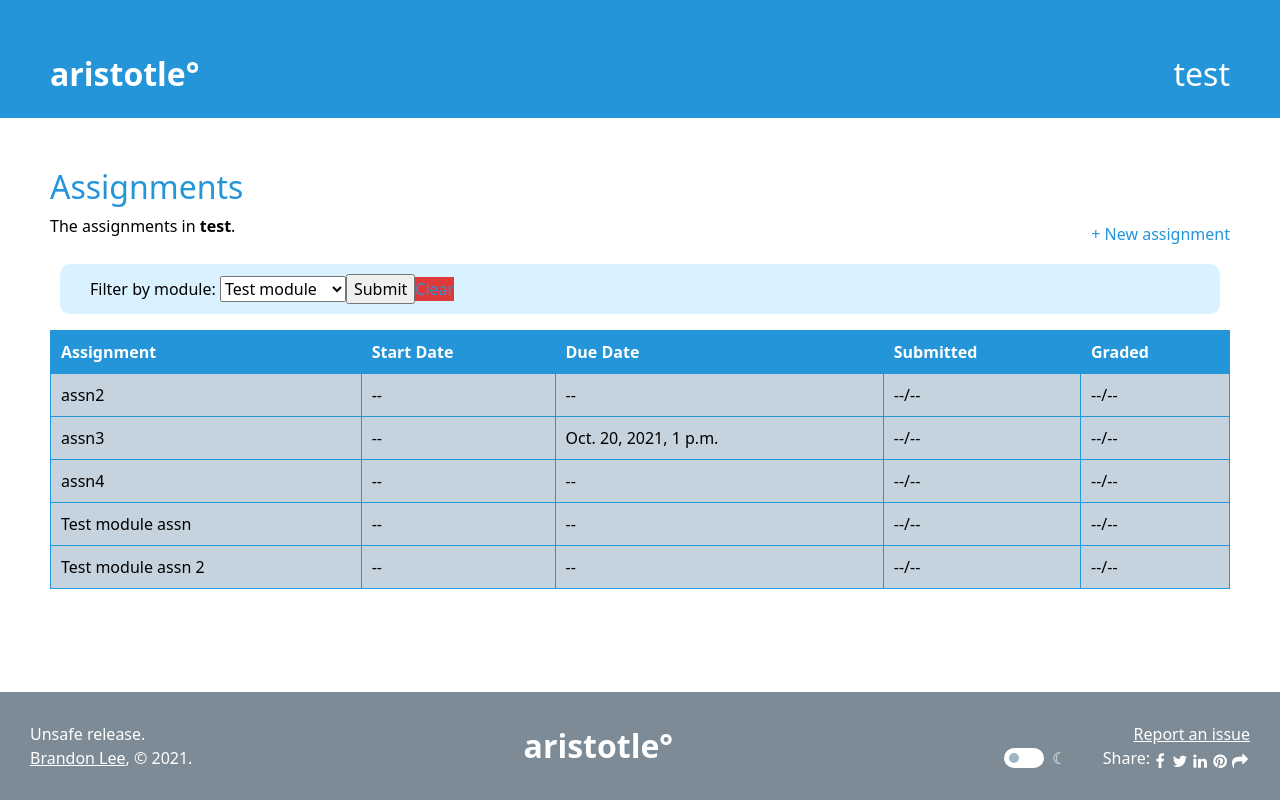
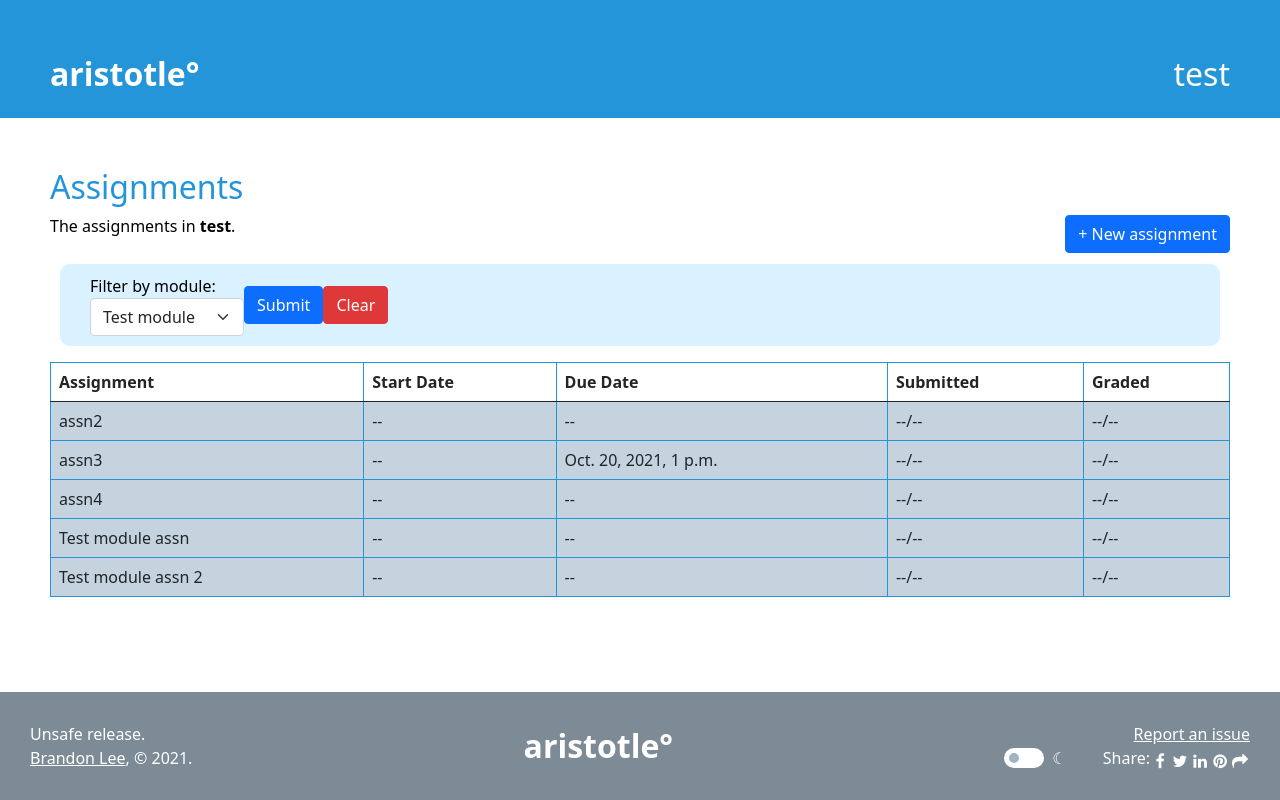
Before and after one commit to dabslee/aristotle, a Django app: template forum/templates/assignments_teacher.html in a window 1280 px wide. Run offline with Django 3.2, Linux system fonts and the light colour scheme; the template is opened without the code that fills it: values that come from a table or form of the project are taken from there, others are empty; data comes from the database, SQL or seed files in the repository.

Commit message:
halfway finished bootstrap styling of assignments page

```diff
--- a/forum/templates/assignments_student.html
+++ b/forum/templates/assignments_student.html
@@ -12,7 +12,7 @@
         <label>Filter by module: <select name="modulefilter">
             {% for module in modules %}<option value="{{module.id}}">{{module.name}}</option>{% endfor %}
         </select></label>
-        <input type="submit" value="Submit">
+        <input class="btn btn-primary" type="submit" value="Submit">
         <a href="{% url 'forum:assignments' %}"><div class="button" style="background-color: var(--button-red);">Clear</div></a>
     </div>
 </form>
--- a/forum/templates/assignments_teacher.html
+++ b/forum/templates/assignments_teacher.html
@@ -5,19 +5,20 @@
 <h2>Assignments</h2>
 <div style="display: flex; flex-direction: row; align-items: center; justify-content: space-between;">
     {% if assignments|length > 0 %}<p>The assignments in <b>{{selected_course.name}}</b>.</p>{% else %}<p>No assignments yet!</p>{% endif %}
-    <a href="{% url 'forum:newassignment' %}"><div class="button">+ New assignment</div></a>
+    <a href="{% url 'forum:newassignment' %}"><div class="btn btn-primary">+ New assignment</div></a>
 </div>
 <form method="POST" action="{% url 'forum:assignments' %}">
     {% csrf_token %}
     <div class="cutebox" style="display: flex; flex-direction: row; align-items: center;">
-        <label>Filter by module: <select name="modulefilter">
+        <label>Filter by module: <select name="modulefilter" class="form-select">
             {% for module in modules %}<option value="{{module.id}}">{{module.name}}</option>{% endfor %}
         </select></label>
-        <input type="submit" value="Submit">
-        <a href="{% url 'forum:assignments' %}"><div class="button" style="background-color: var(--button-red);">Clear</div></a>
+        <input class="btn btn-primary" type="submit" value="Submit">
+        <a href="{% url 'forum:assignments' %}"><div class="btn btn-danger" style="background-color: var(--button-red);">Clear</div></a>
     </div>
 </form>
-<table>
+<table class="table">
+    <thead>
         <tr>
             <th>Assignment</th>
             <th>Start Date</th>
@@ -25,6 +26,8 @@
             <th>Submitted</th>
             <th>Graded</th>
         </tr>
+    </thead>
+    <tbody>
         {% for assignment in assignments %}
         <tr onclick="location.href='{% url 'forum:assignmentdetails' assignment.id %}'" style="cursor:pointer" class="{% if assignment.graded == assignment.submitted %}done{% else %}not-done{% endif %}">
             <td>{% if assignment.graded != assignment.submitted %}&#8226;&nbsp;&nbsp;&nbsp;&nbsp;{% endif %}{{assignment.title}}</td>
@@ -34,6 +37,7 @@
             <td>{% if assignment.graded != None %}{{assignment.graded}}{% else %}--{% endif %}/{% if assignment.submitted != None %}{{assignment.submitted}}{% else %}--{% endif %}</td>
         </tr>
         {% endfor %}
+    </tbody>
 </table>
 <link rel="stylesheet" href="{% static 'css/table.css' %}">
 <link rel="stylesheet" href="{% static 'css/done.css' %}">
--- a/static/css/table.css
+++ b/static/css/table.css
@@ -1,7 +1,3 @@
-table {
-    width: 100%;
-    border-collapse: collapse;
-}
 tr:hover {
     background-color: var(--light-aristotle-blue);
 }
@@ -10,7 +6,5 @@ td, th {
     padding: 10px;
 }
 th {
-    background-color: var(--aristotle-blue);
-    color: white;
     text-align: left;
 }
```
Lines whose indentation alone changed are shown as unchanged.
